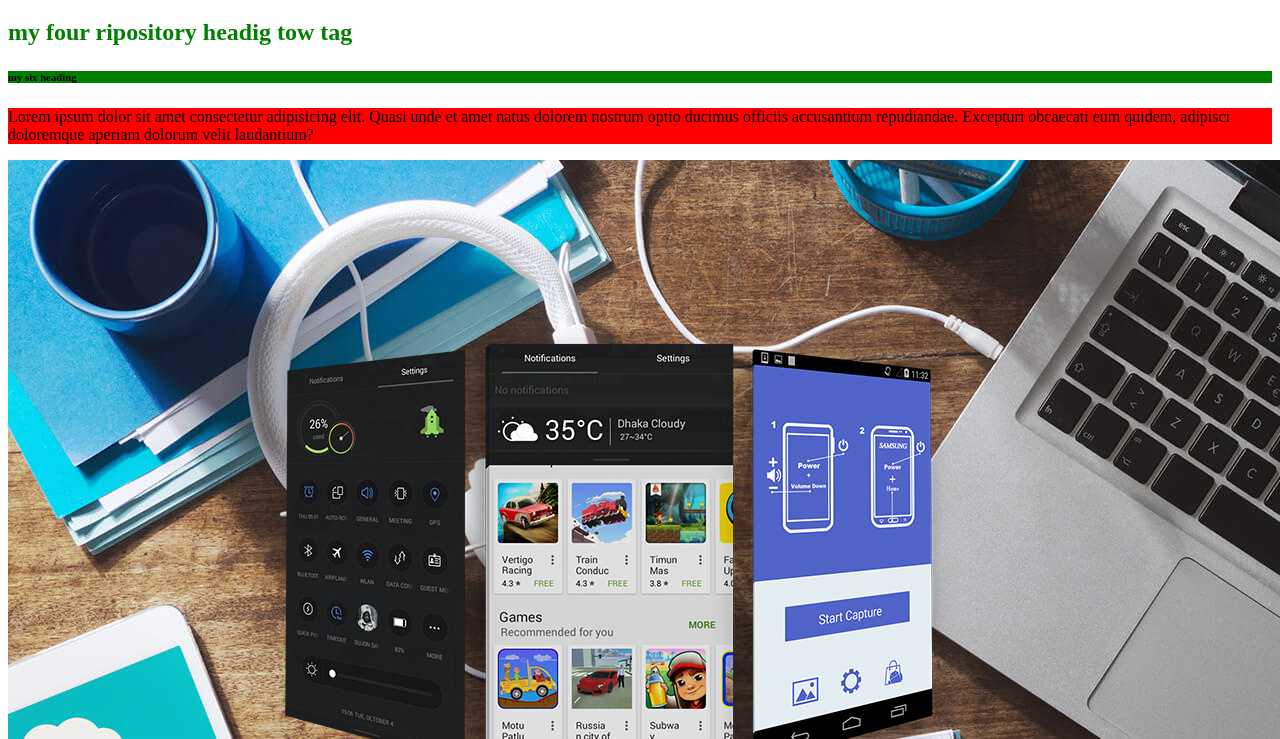
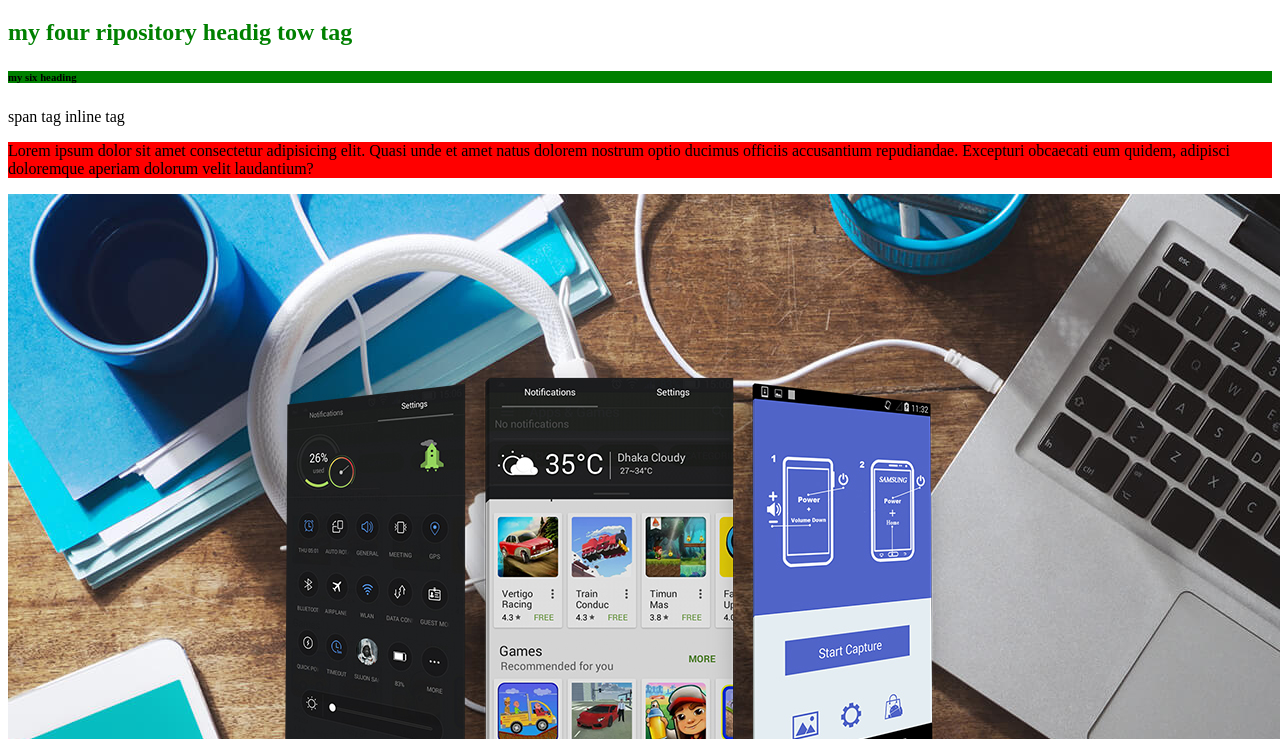
Before and after one commit to Mozammal8/my-four-ripo, a plain HTML site: page index.html in a window 1280 px wide. Shown: the part 61-800 px from the top of the page. Drawn offline with Linux system fonts and the light colour scheme.

Commit message:
span tag

```diff
--- a/index.html
+++ b/index.html
@@ -11,6 +11,7 @@
    <h1>my four ripository</h1>
    <h2>my four ripository headig tow tag</h2>
    <h6>my six heading</h6>
+   <span>span tag inline tag</span>
    <p>Lorem ipsum dolor sit amet consectetur adipisicing elit. Quasi unde et amet natus dolorem nostrum optio ducimus officiis accusantium repudiandae. Excepturi obcaecati eum quidem, adipisci doloremque aperiam dolorum velit laudantium?</p>
    <img src="banner1.jpg" type="images/png">
 </body>
```
